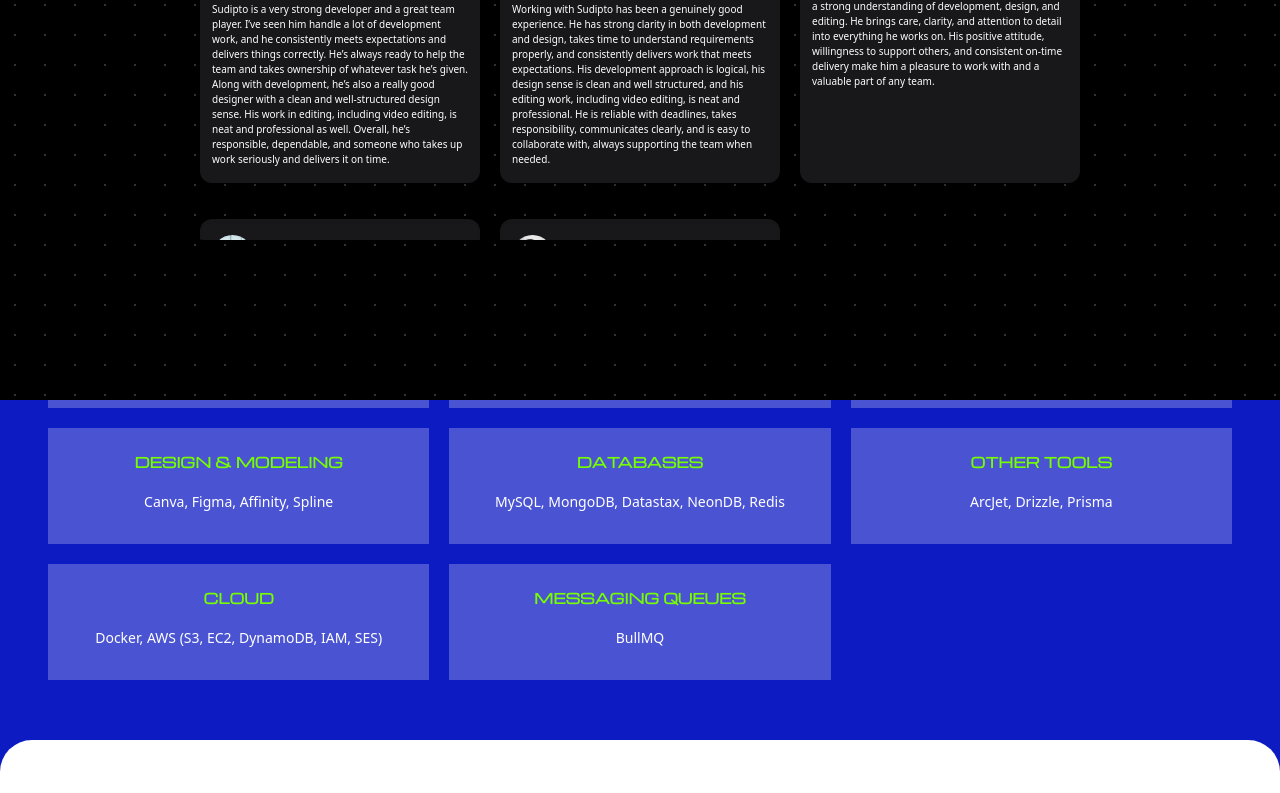
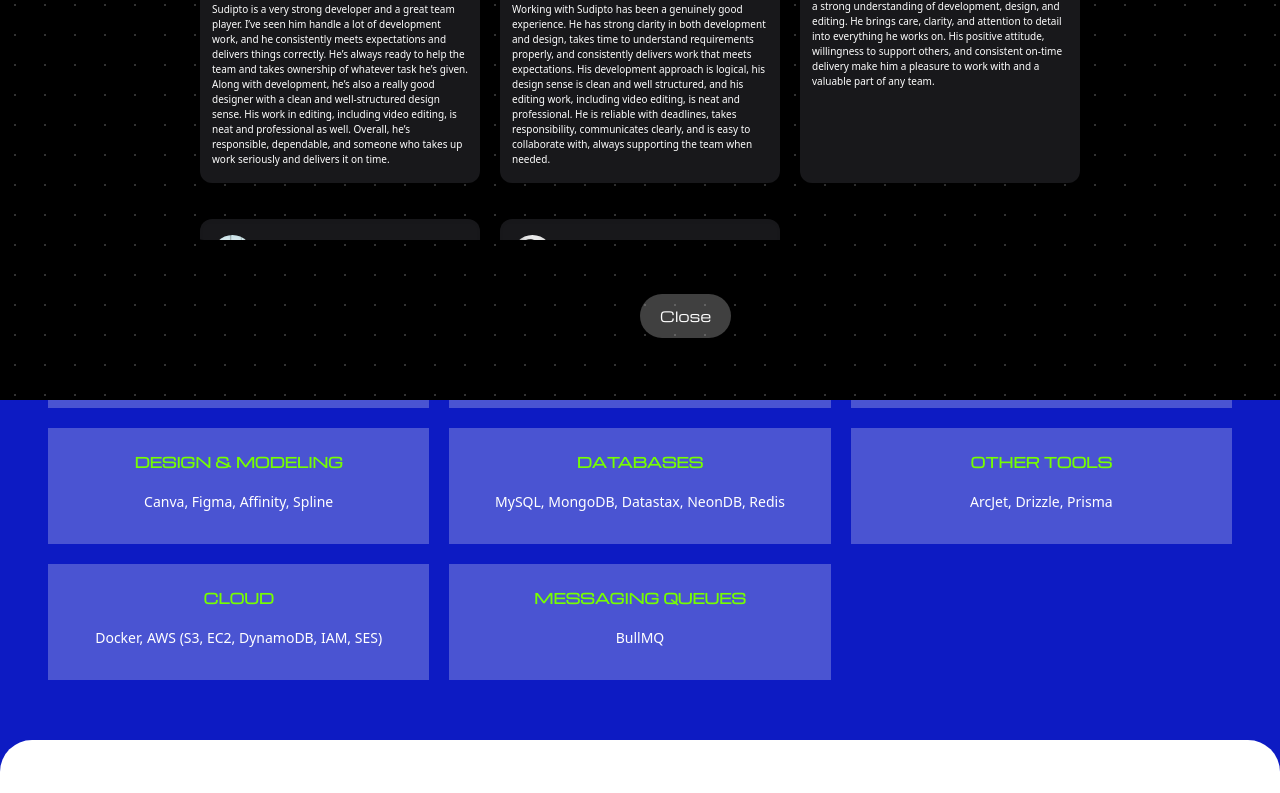
Before and after one commit to isudiptodas/isudiptodas_portfolio, a Next.js app: page / in a window 1280 px wide. Shown: the part 1200-1993 px from the top of the page. Built offline with nearby package versions, Linux system fonts and the light colour scheme; a web font is replaced by a local one; what tailwindcss-motion would draw is missing.

Commit message:
Update page.tsx

```diff
--- a/src/app/page.tsx
+++ b/src/app/page.tsx
@@ -259,13 +259,15 @@ function page() {
 
         {/* testimonial popup */}
         <div onClick={() => setTestimonialVisible(false)} style={{
-      background: "#000000",
-      backgroundImage: `
-        radial-gradient(circle, rgba(255, 255, 255, 0.2) 1.5px, transparent 1.5px)
-      `,
-      backgroundSize: "30px 30px",
-      backgroundPosition: "0 0",
-    }} className={`w-full ${testimonialVisible ? "translate-y-0" : "translate-y-full"} duration-500 ease-in-out h-screen fixed inset-0 z-30 flex justify-center items-center`}>
+              background: "#000000",
+              backgroundImage: `
+              radial-gradient(circle, rgba(255, 255, 255, 0.2) 1.5px, transparent 1.5px)`,
+              backgroundSize: "30px 30px",
+              backgroundPosition: "0 0",
+         }} className={`w-full ${testimonialVisible ? "translate-y-0" : "translate-y-full"} duration-500 ease-in-out h-screen fixed inset-0 z-30 flex justify-center items-center`}>
+
+          <p onClick={() => setTestimonialVisible(false)} className={`w-auto absolute bottom-10 left-1/2 -translate-y-1/2 px-5 py-3 rounded-full text-white font-Michroma text-[10px] md:text-sm backdrop-blur-3xl bg-white/25`}>Close</p>
+
           <div onClick={(e) => e.stopPropagation()} className={`w-[90%] lg:w-[70%] rounded-xl overflow-y-auto max-h-[70vh] lg:max-h-[60vh] grid grid-cols-1 md:grid-cols-2 lg:grid-cols-3 justify-items-center gap-5 px-2 py-10 bg-transparent`}>
 
             {testimonials.map((item, index) => {
```
